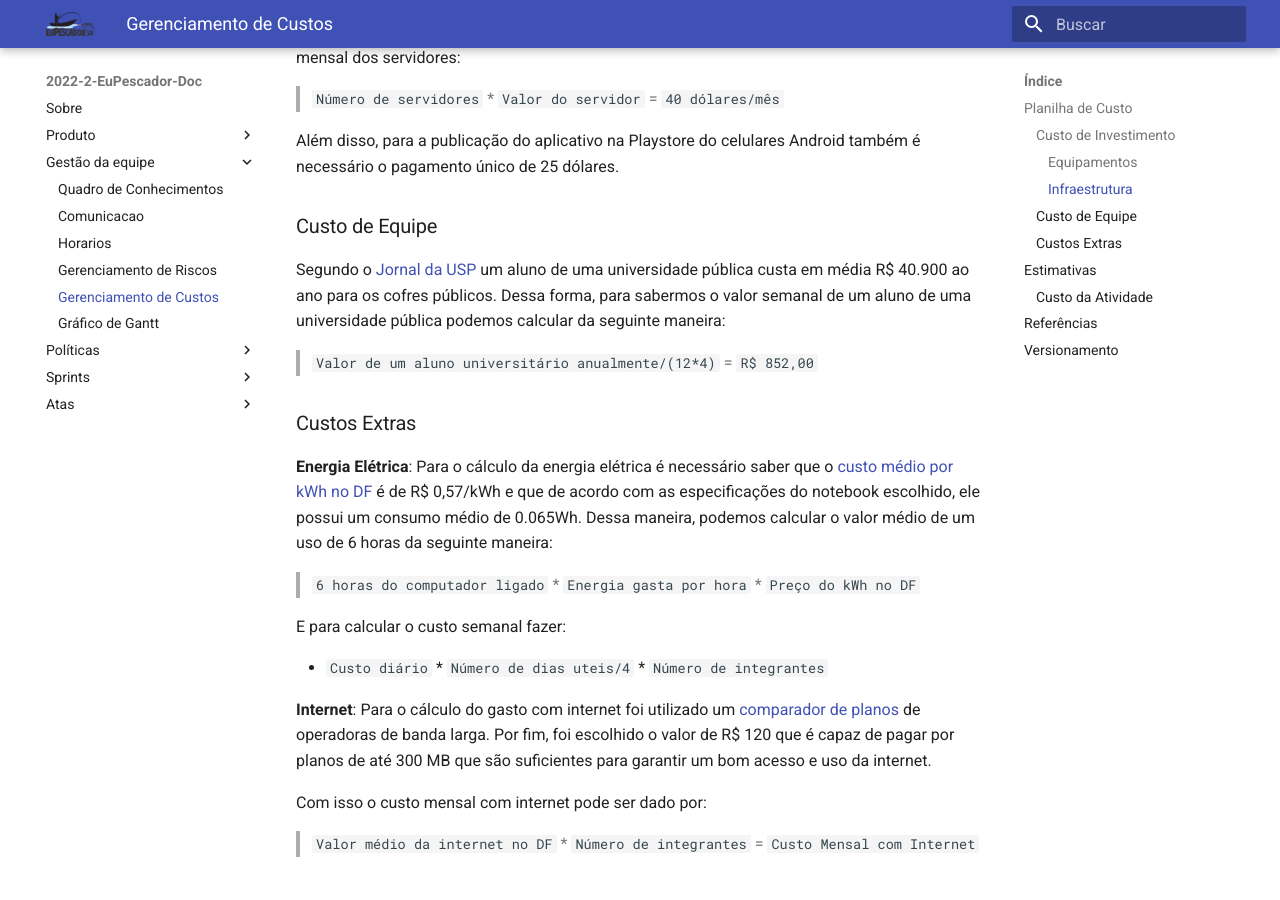
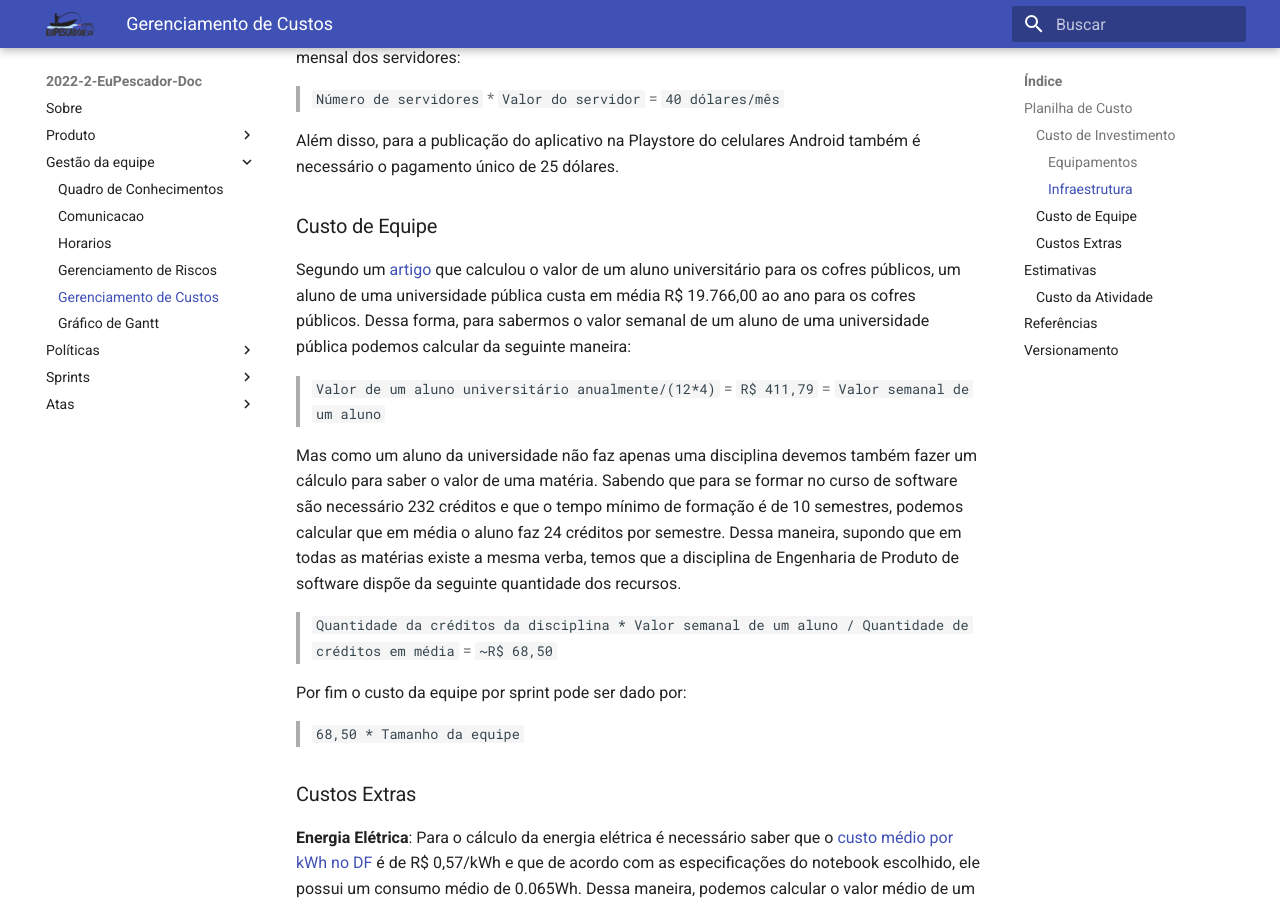
Before and after one commit to fga-eps-mds/2022-2-EuPescador-Doc, an MkDocs documentation site: the page built from docs/organizacao/custos.md, in a window 1280 px wide and 900 px high, scrolled down 1332 px. Built offline with MkDocs 1.6.1 and Material for MkDocs 9.7.7, drawn with Linux system fonts in a browser that asks for light colours; nearby versions of some CDN libraries; some of the changed text lies outside the part shown.

Commit message:
Refatora cálculos do documentos de custo e altera fonte de dados

````diff
--- a/docs/organizacao/custos.md
+++ b/docs/organizacao/custos.md
@@ -1,7 +1,6 @@
 # Gerenciamento de Custos
 
-O gerenciamento de custo é uma atividade de planejamento de um projeo que visa calcular os gastos sobre diferentes óticas do produto. Dessa maneira O gerenciamento dos custos do projeto inclui os processos envolvidos em planejamento, estimativas,
-orçamentos, financiamentos, gerenciamento e controle dos custos, de modo que o projeto possa ser terminado
+O gerenciamento de custo é uma atividade de planejamento de um projeo que visa calcular os gastos sobre diferentes óticas do produto. Dessa maneira O gerenciamento dos custos do projeto inclui os processos envolvidos em planejamento, estimativas, orçamentos, financiamentos, gerenciamento e controle dos custos, de modo que o projeto possa ser terminado
 dentro do orçamento aprovado.
 
 Para a realização dos cálculos aqui presentes foi utilizado dados reais que podem ser acessados ao fim e ao longo desse documento.
@@ -27,8 +26,16 @@ Além disso, para a publicação do aplicativo na Playstore do celulares Android
 
 ### Custo de Equipe
 
-Segundo o [Jornal da USP](https://jornal.usp.br/artigos/a-cobranca-de-mensalidades-nas-universidades-publicas/) um aluno de uma universidade pública custa em média R$ 40.900 ao ano para os cofres públicos. Dessa forma, para sabermos o valor semanal de um aluno de uma universidade pública podemos calcular da seguinte maneira:
-> ```Valor de um aluno universitário anualmente/(12*4)``` = ```R$ 852,00```
+Segundo um [artigo](https://www.scielo.br/j/es/a/3SxH5sZPhCxRKc5KBqyNZvd/#) que calculou o valor de um aluno universitário para os cofres públicos, um aluno de uma universidade pública custa em média R$ 19.766,00 ao ano para os cofres públicos. Dessa forma, para sabermos o valor semanal de um aluno de uma universidade pública podemos calcular da seguinte maneira:
+> ```Valor de um aluno universitário anualmente/(12*4)``` = ```R$ 411,79``` = ``` Valor semanal de um aluno```
+
+Mas como um aluno da universidade não faz apenas uma disciplina devemos também fazer um cálculo para saber o valor de uma matéria. Sabendo que para se formar no curso de software são necessário 232 créditos e que o tempo mínimo de formação é de 10 semestres, podemos calcular que em média o aluno faz 24 créditos por semestre. Dessa maneira, supondo que em todas as matérias existe a mesma verba, temos que a disciplina de Engenharia de Produto de software dispõe da seguinte quantidade dos recursos.
+
+> ```Quantidade da créditos da disciplina * Valor semanal de um aluno / Quantidade de créditos em média``` = ```~R$ 68,50```
+
+Por fim o custo da equipe por sprint pode ser dado por:
+
+> ```68,50 * Tamanho da equipe```
 
 ### Custos Extras
 
@@ -68,8 +75,7 @@ Estas estimativas serão realizadas em cada planejamento semanal, e poderão ser
 
 > PMI. Um guia do conhecimento em gerenciamento de projetos. Guia PMBOK 5a. ed. - EUA: Project Management Institute, 2013.
 
-> A cobrança de mensalidades nas universidades públicas. Jornal da USP. 17 abr, 2020. Acessado em: 08 Dez, 2022 Disponível em:
-https://jornal.usp.br/artigos/a-cobranca-de-mensalidades-nas-universidades-publicas/
+> Bielschowsky, Carlos Eduardo, and Nelson Cardoso Amaral. "O CUSTO DO ALUNO DAS 2.537 INSTITUIÇÕES DE EDUCAÇÃO SUPERIOR BRASILEIRAS: CAI UM MITO?." Educação & Sociedade 43 (2022).
 
 > Estagiário em Desenvolvimento de Software. Vagas. Acessado em: 08 Dez, 2022 Disponível em: https://www.vagas.com.br/cargo/estagiario-em-desenvolvimento-de-software
 
@@ -80,3 +86,4 @@ https://jornal.usp.br/artigos/a-cobranca-de-mensalidades-nas-universidades-publi
 |    Data    | Versão |       Descrição       |                  Autor                   |
 | :--------: | :----: | :-------------------: | :--------------------------------------: |
 | 08/12/2022 |  1.0   | Criação do documento  |  [Washington](https://github.com/WashingtonBispo)|
+| 05/02/2023 |  1.1   | Alterando cálculo dos custos  |  [Washington](https://github.com/WashingtonBispo)|
````
